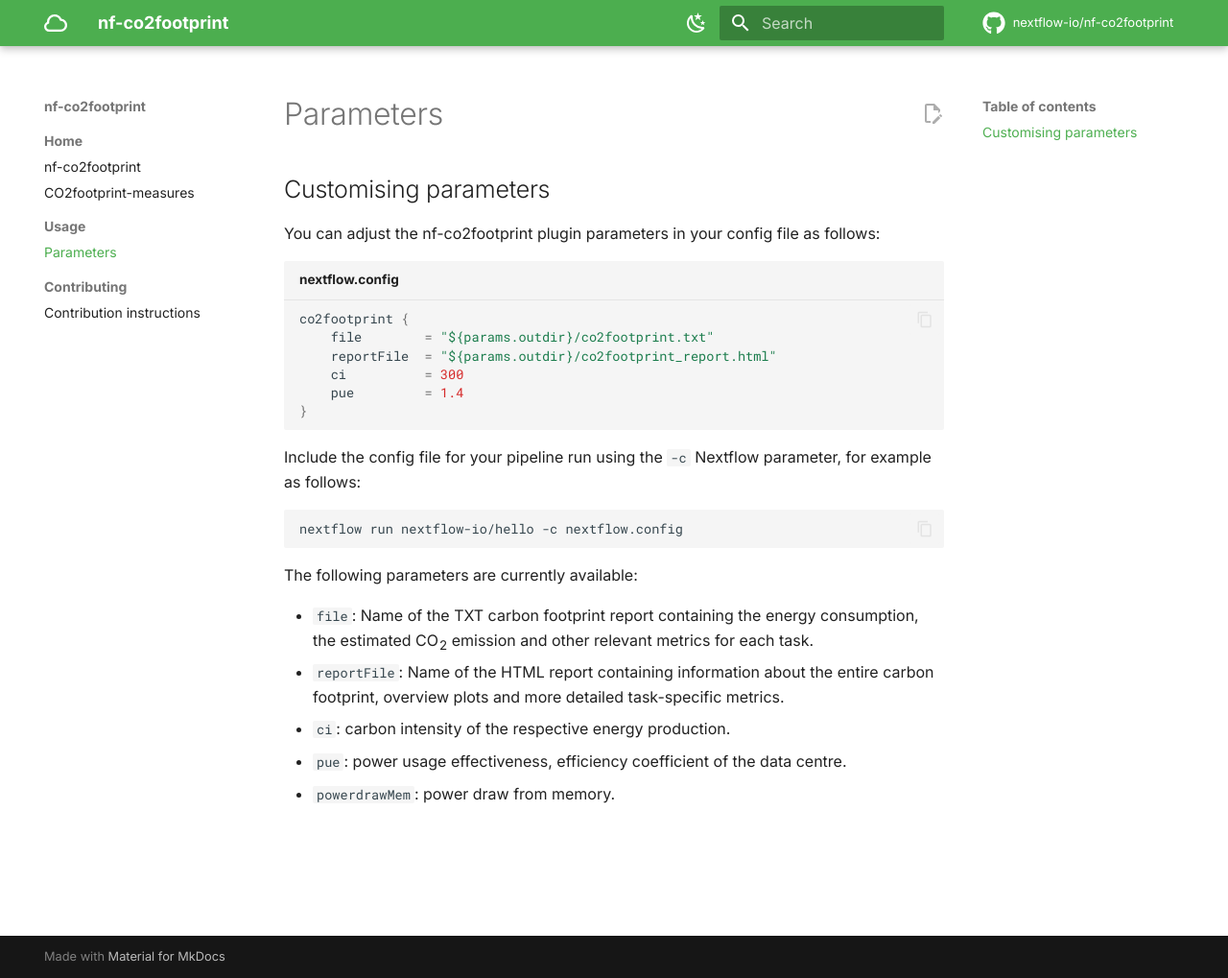
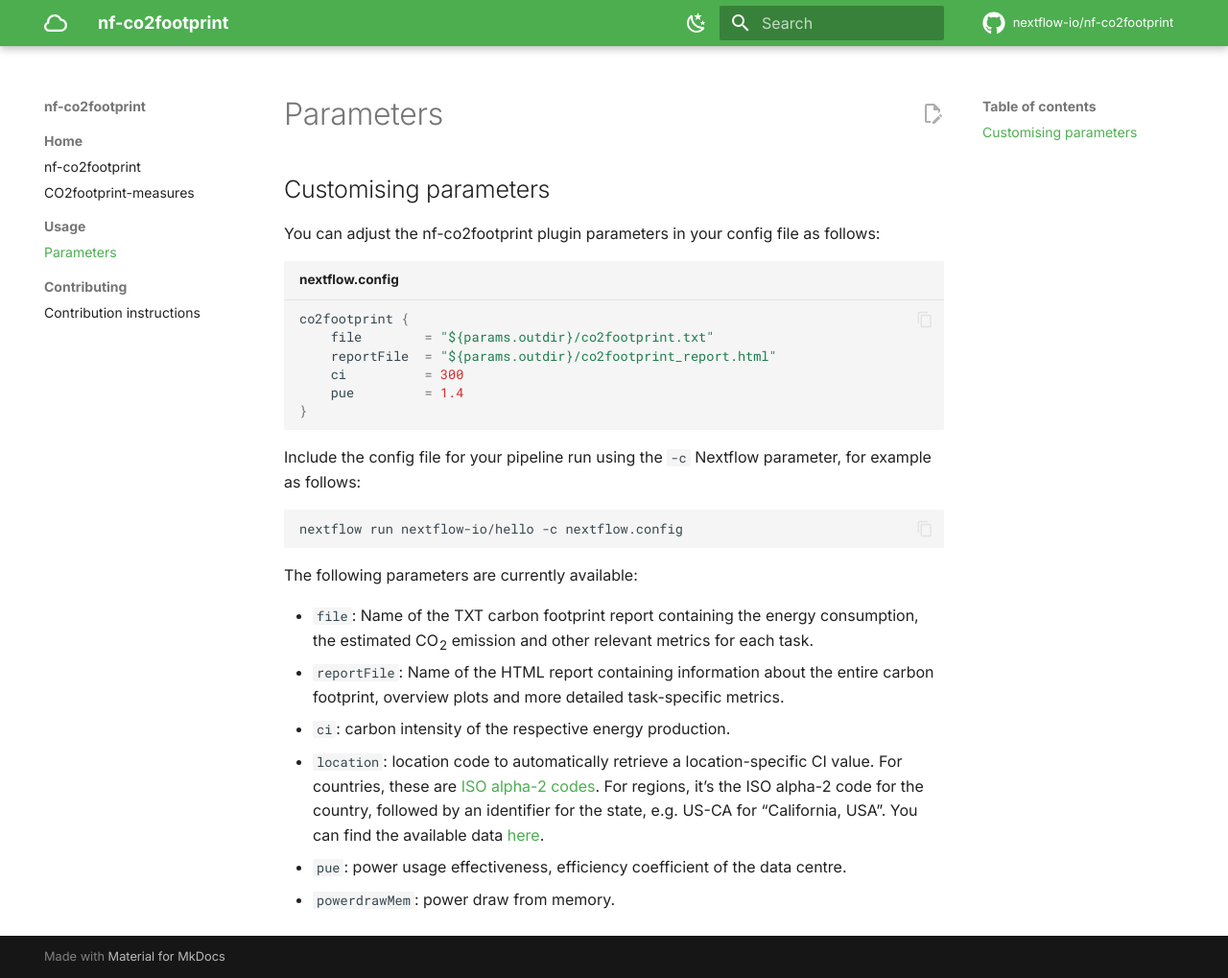
Before and after one commit to nextflow-io/nf-co2footprint, an MkDocs documentation site: the page built from docs/usage/parameters.md, in a window 1280 px wide and 1019 px high. Shown: the whole window at 96% size. Built offline with MkDocs 1.6.1 and Material for MkDocs 9.7.7, drawn with Linux system fonts in a browser that asks for light colours; comment, search, counter and statistics services are not loaded.

Commit message:
Add description of location parameter

```diff
--- a/docs/usage/parameters.md
+++ b/docs/usage/parameters.md
@@ -27,5 +27,9 @@
 - `file`: Name of the TXT carbon footprint report containing the energy consumption, the estimated CO<sub>2</sub> emission and other relevant metrics for each task.
 - `reportFile`: Name of the HTML report containing information about the entire carbon footprint, overview plots and more detailed task-specific metrics.
 - `ci`: carbon intensity of the respective energy production.
+- `location`: location code to automatically retrieve a location-specific CI value.
+For countries, these are [ISO alpha-2 codes](https://en.wikipedia.org/wiki/ISO_3166-1_alpha-2).
+For regions, it’s the ISO alpha-2 code for the country, followed by an identifier for the state, e.g. US-CA for “California, USA”.
+You can find the available data [here](../../plugins/nf-co2footprint/src/resources/CI_aggregated.v2.2.csv).
 - `pue`: power usage effectiveness, efficiency coefficient of the data centre.
 - `powerdrawMem`: power draw from memory.
```
